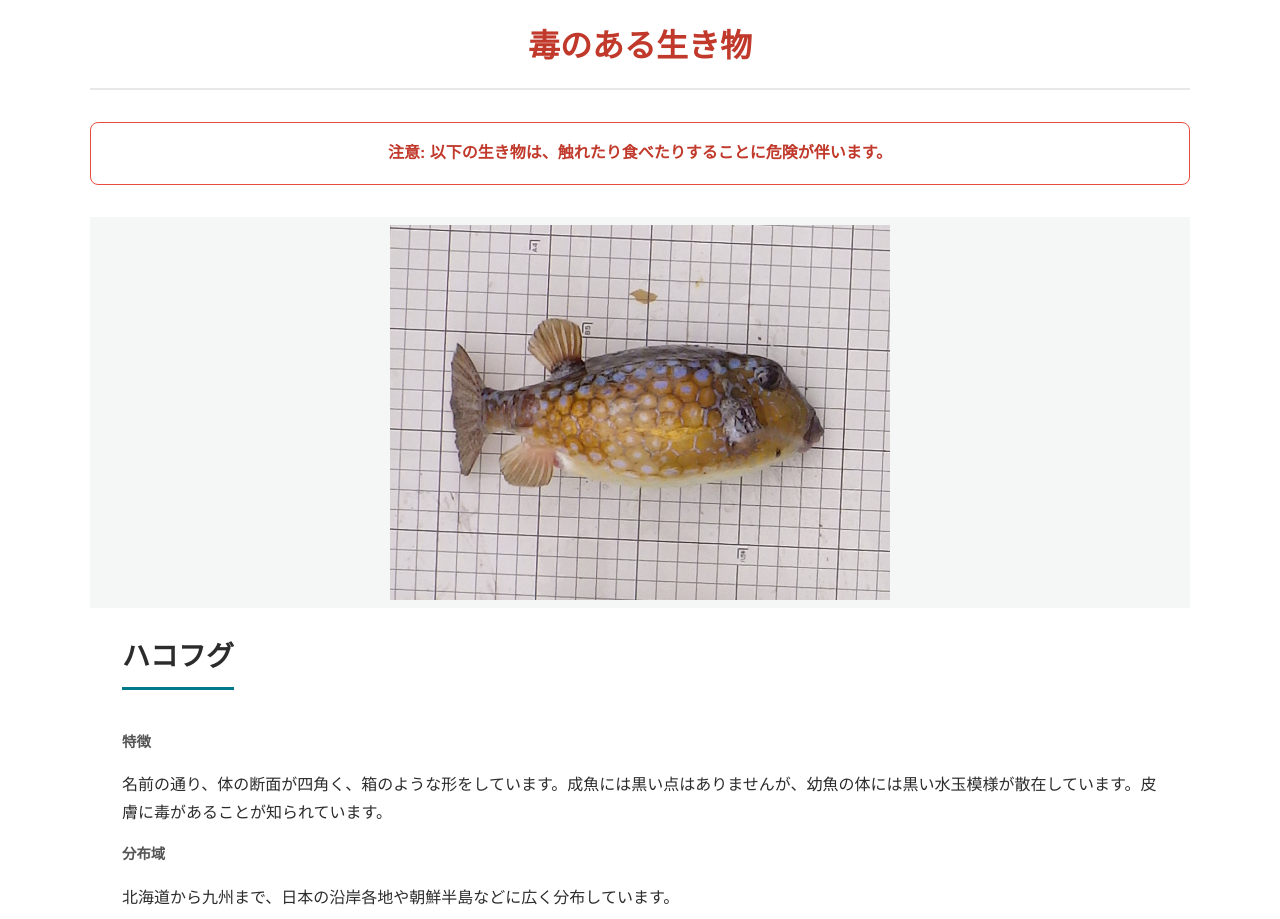
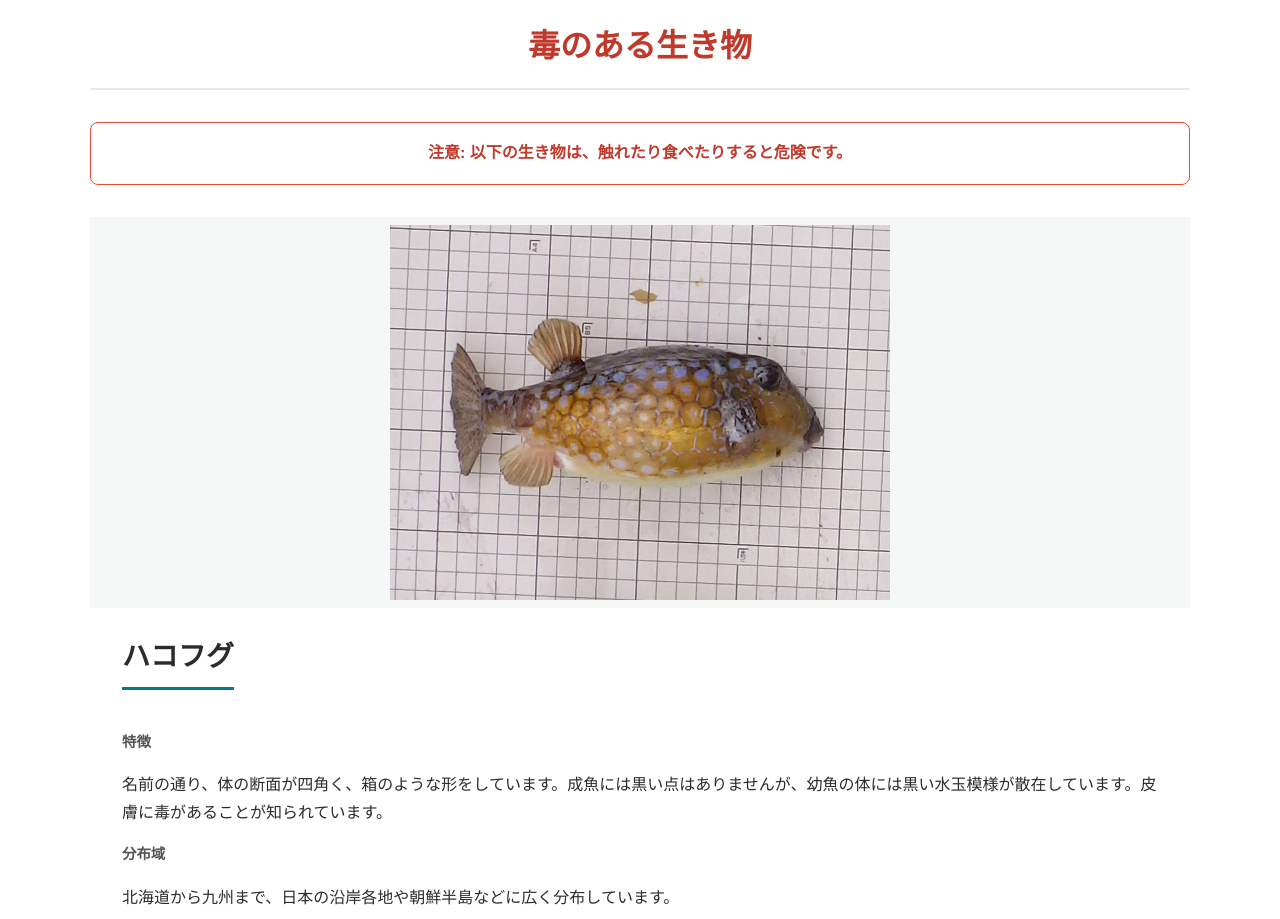
Before and after one commit to fujioka-tuna/fujioka-tuna.github.io, a plain HTML site: page data_top/zukan.html in a window 1280 px wide. Shown: the part 10140-11059 px from the top of the page. Drawn offline with Linux system fonts and the light colour scheme.

Commit message:
図鑑改定

```diff
--- a/data_top/zukan.html
+++ b/data_top/zukan.html
@@ -367,7 +367,7 @@
                 <h2 class="section-title toxic-title lang-ja">毒のある生き物</h2>
                 <h2 class="section-title toxic-title lang-en" style="display:none;">Poisonous Creatures</h2>
 
-                <p class="toxic-warning lang-ja">注意: 以下の生き物は、触れたり食べたりすることに危険が伴います。</p>
+                <p class="toxic-warning lang-ja">注意: 以下の生き物は、触れたり食べたりすると危険です。</p>
                 <p class="toxic-warning lang-en" style="display:none;">Warning: These creatures are venomous/poisonous. Do not touch.</p>
 
                 <article class="fish-card">
```
